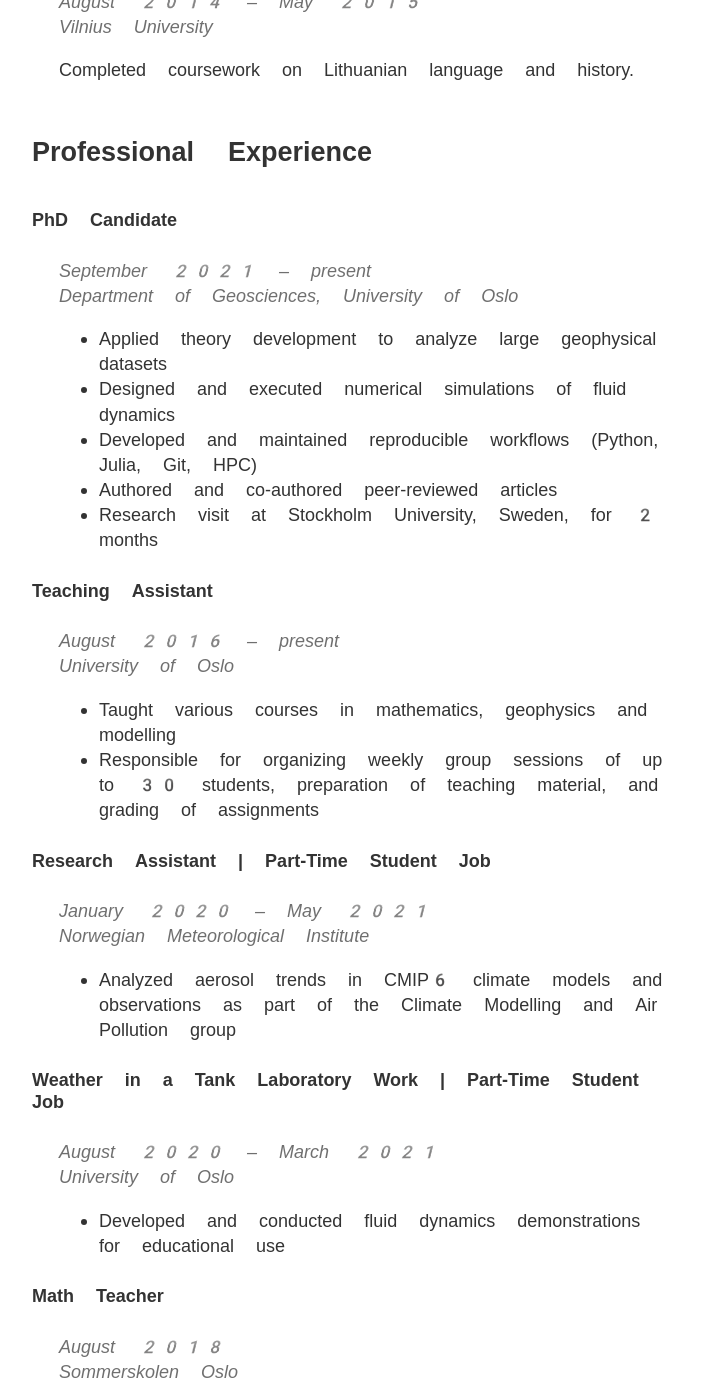
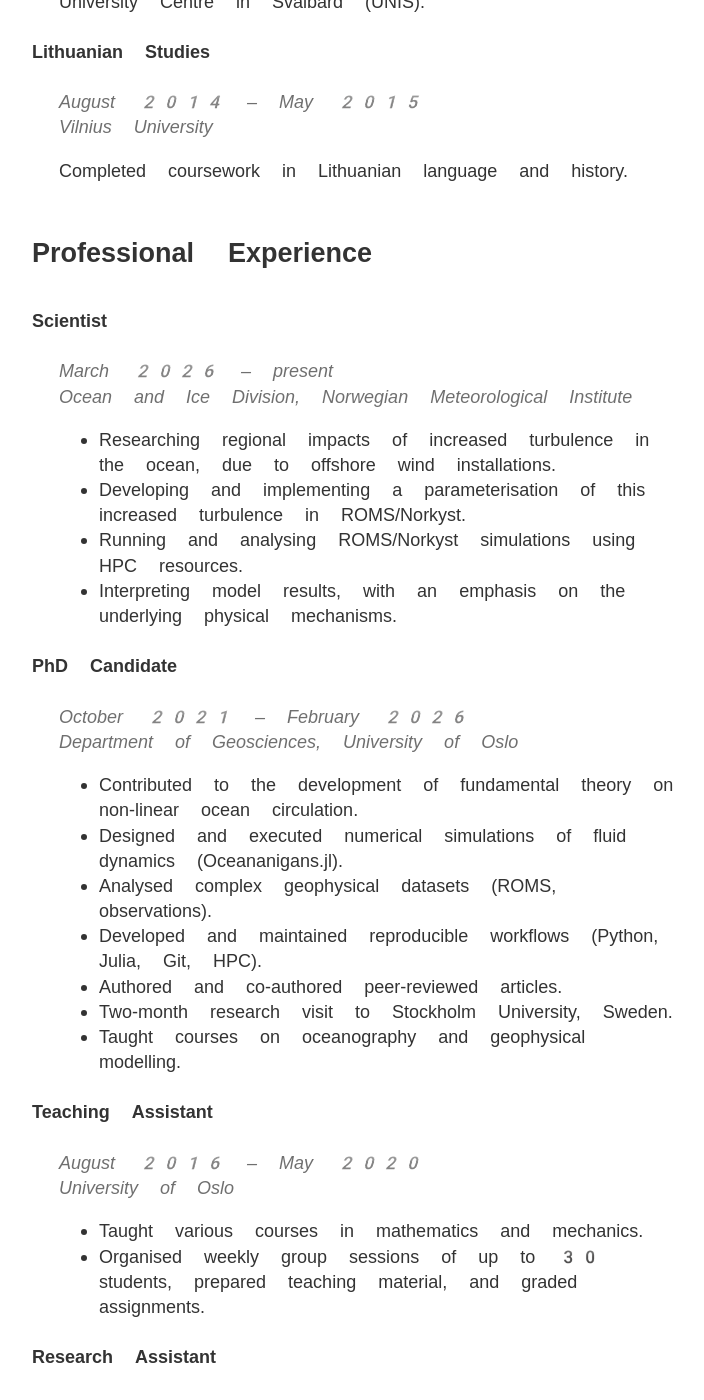
Before and after one commit to ubesluttsom/psjur.no, a Jekyll site: the page built from cv.md, in a window 1280 px wide and 1400 px high, scrolled down 1435 px. Shown: the whole window, without its empty margins (283-987 px from the left). Built offline with Jekyll 4.4.1, drawn with Linux system fonts in a browser that asks for light colours; some web fonts are replaced; some of the changed text lies outside the part shown.

Commit message:
Phd in past tense. Researcher present tense

```diff
--- a/_config.yml
+++ b/_config.yml
@@ -1,2 +1,2 @@
 title: Anna Lina Petrusevičiūtė Sjur
-description: PhD student at the University of Oslo, researching the dynamics of the Arctic Ocean circulation
+description: Physical oceanographer at the Norwegian Meteorological Institute, currently researching regional impacts of offshore wind farms
--- a/_includes/footer.html
+++ b/_includes/footer.html
@@ -1,5 +1,5 @@
 <footer>
     <hr />
     <a href="https://github.com/alpsjur">GitHub</a> —
-    <a href="https://www.mn.uio.no/geo/english/people/aca/metos/alsjur/">University of Oslo</a>.</li>
+    <a href="https://www.researchgate.net/profile/Anna-Lina-Petruseviciute-Sjur">ResearchGate</a>.
 </footer>
--- a/cv.md
+++ b/cv.md
@@ -5,7 +5,7 @@
 
 # Curriculum Vitae
 
-<p class="abstract">PhD student in Physical Oceanography with a background in physics and a fascination for mathematics and statistical learning methods. Expertise in numerical modeling, data analysis and theoretical investigation. Experienced in teaching and presenting research.</p>
+<p class="abstract">Physical Oceanographer with a background in physics and a fascination with mathematics and statistical learning methods. Expertise in numerical modelling, data analysis, and theoretical work. Experienced in teaching and presenting research.</p>
 
 ## Education
 
@@ -13,38 +13,38 @@
 
 ### PhD in Physical Oceanography
 
-<time>September 2021 – present</time>
+<time>October 2021 – June 2026</time>
 <address>University of Oslo</address>
 
-Thesis on large-scale Arctic Ocean circulation, with a focus on flow-topography interactions.
+Thesis: [_From Winds to Whirls: Dynamics that shape Arctic Ocean circulation_](https://hdl.handle.net/11250/5531831), on large-scale Arctic Ocean circulation, with a focus on flow-topography interactions. Courses on machine learning, scientific writing, and air--ice--sea interaction.
 
 ### Master's Degree in Geosciences | Meteorology and Oceanography
 
 <time>August 2019 – August 2021</time>
 <address>University of Oslo</address>
 
-Thesis with a scope of 60 ECTS. Investigated dynamics of ocean flow over a canyon, with a focus on theory development and numerical modeling.
+Thesis: _An idealized study of flow across submarine canyons: Analytical and numerical approaches to canyon dynamics with applications to the LoVe ocean region_. Courses in geophysical fluid dynamics, climate, machine learning, and data science.
 
 ### Single Courses
 
 <time>August 2018 – June 2019</time>
 <address>University of Oslo</address>
 
-Completed courses in computational physics, mathematical analysis, and literature.
+Completed courses in computational physics, mathematical analysis, and literary studies.
 
 ### Bachelor's Degree in Physics, Astronomy and Meteorology
 
 <time>August 2015 – June 2018</time>
 <address>University of Oslo</address>
 
-Specialized in Meteorology and Oceanography. Extended coursework beyond the standard curriculum, including statistics and mathematics. Exchange semester at The University Centre in Svalbard (UNIS).
+Specialised in Meteorology and Oceanography. Took additional coursework beyond the standard curriculum, including statistics, programming, and mathematics. Exchange semester at The University Centre in Svalbard (UNIS).
 
 ### Lithuanian Studies
 
 <time>August 2014 – May 2015</time>
 <address>Vilnius University</address>
 
-Completed coursework on Lithuanian language and history.
+Completed coursework in Lithuanian language and history.
 
 </section>
 
@@ -52,52 +52,64 @@
 
 <section class="cv-section" markdown="1">
 
+### Scientist
+
+<time>March 2026 – present</time>
+<address>Ocean and Ice Division, Norwegian Meteorological Institute</address>
+
+- Researching regional impacts of increased turbulence in the ocean, due to offshore wind installations.
+- Developing and implementing a parameterisation of this increased turbulence in ROMS/Norkyst.
+- Running and analysing ROMS/Norkyst simulations using HPC resources.
+- Interpreting model results, with an emphasis on the underlying physical mechanisms.
+
 ### PhD Candidate
 
-<time>September 2021 – present</time>
+<time>October 2021 – February 2026</time>
 <address>Department of Geosciences, University of Oslo</address>
 
-- Applied theory development to analyze large geophysical datasets
-- Designed and executed numerical simulations of fluid dynamics
-- Developed and maintained reproducible workflows (Python, Julia, Git, HPC)
-- Authored and co-authored peer-reviewed articles
-- Research visit at Stockholm University, Sweden, for 2 months
+- Contributed to the development of fundamental theory on non-linear ocean circulation.
+- Designed and executed numerical simulations of fluid dynamics (Oceananigans.jl).
+- Analysed complex geophysical datasets (ROMS, observations).
+- Developed and maintained reproducible workflows (Python, Julia, Git, HPC).
+- Authored and co-authored peer-reviewed articles.
+- Two-month research visit to Stockholm University, Sweden.
+- Taught courses on oceanography and geophysical modelling.
 
 ### Teaching Assistant
 
-<time>August 2016 – present</time>
+<time>August 2016 – May 2020</time>
 <address>University of Oslo</address>
 
-- Taught various courses in mathematics, geophysics and modelling
-- Responsible for organizing weekly group sessions of up to 30 students, preparation of teaching material, and grading of assignments
+- Taught various courses in mathematics and mechanics.
+- Organised weekly group sessions of up to 30 students, prepared teaching material, and graded assignments.
 
-### Research Assistant | Part-Time Student Job
+### Research Assistant
 
 <time>January 2020 – May 2021</time>
 <address>Norwegian Meteorological Institute</address>
 
-- Analyzed aerosol trends in CMIP6 climate models and observations as part of the Climate Modelling and Air Pollution group
+- Analysed aerosol trends in CMIP6 climate models and observations as part of the Climate Modelling and Air Pollution group. Part-time role alongside studies.
 
-### Weather in a Tank Laboratory Work | Part-Time Student Job
+### Weather in a Tank Laboratory Work
 
 <time>August 2020 – March 2021</time>
 <address>University of Oslo</address>
 
-- Developed and conducted fluid dynamics demonstrations for educational use
+- Developed and conducted fluid dynamics demonstrations for educational use. Part-time role alongside studies.
 
 ### Math Teacher
 
 <time>August 2018</time>
 <address>Sommerskolen Oslo</address>
 
-- Responsible for preparing and delivering the course *Forsmak på R2*
+- Prepared and delivered the course *Forsmak på R2*.
 
 ### Substitute Teacher
 
 <time>October 2016 – March 2020</time>
 <address>Oslo Katedralskole VGS</address>
 
-- On-call substitute teacher in upper secondary school. Planned and delivered lessons in physics and mathematics on all levels
+- On-call substitute teacher in upper secondary school. Planned and delivered lessons in physics and mathematics at all levels.
 
 </section>
 
@@ -105,12 +117,12 @@
 
 <section class="cv-section" markdown="1">
 
-2020 --- Student representative in hiring committee
+2020 --- Student representative on a hiring committee
 
 2017 --- Space Weather Science School, Tokyo, Japan
 
-2015–2016 --- Member of physics student committee (Fysisk fagutvalg)
+2015–2016 --- Member of the physics student committee (Fysisk fagutvalg)
 
-2016 --- Barista in student cafe
+2016 --- Barista at a student café
 
 </section>
```
Also changed, not shown: index.md (+2 -2 lines), portfolio.md (+5 -3 lines), 1 other file.
